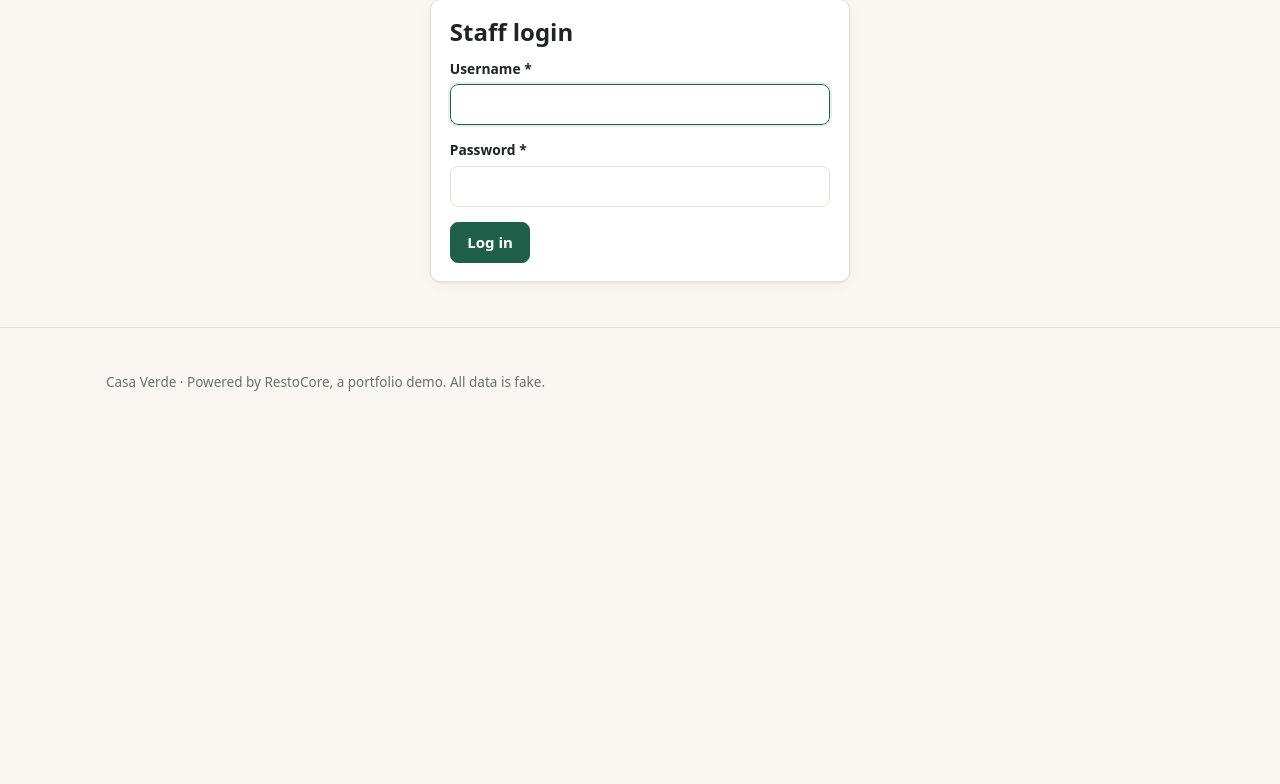
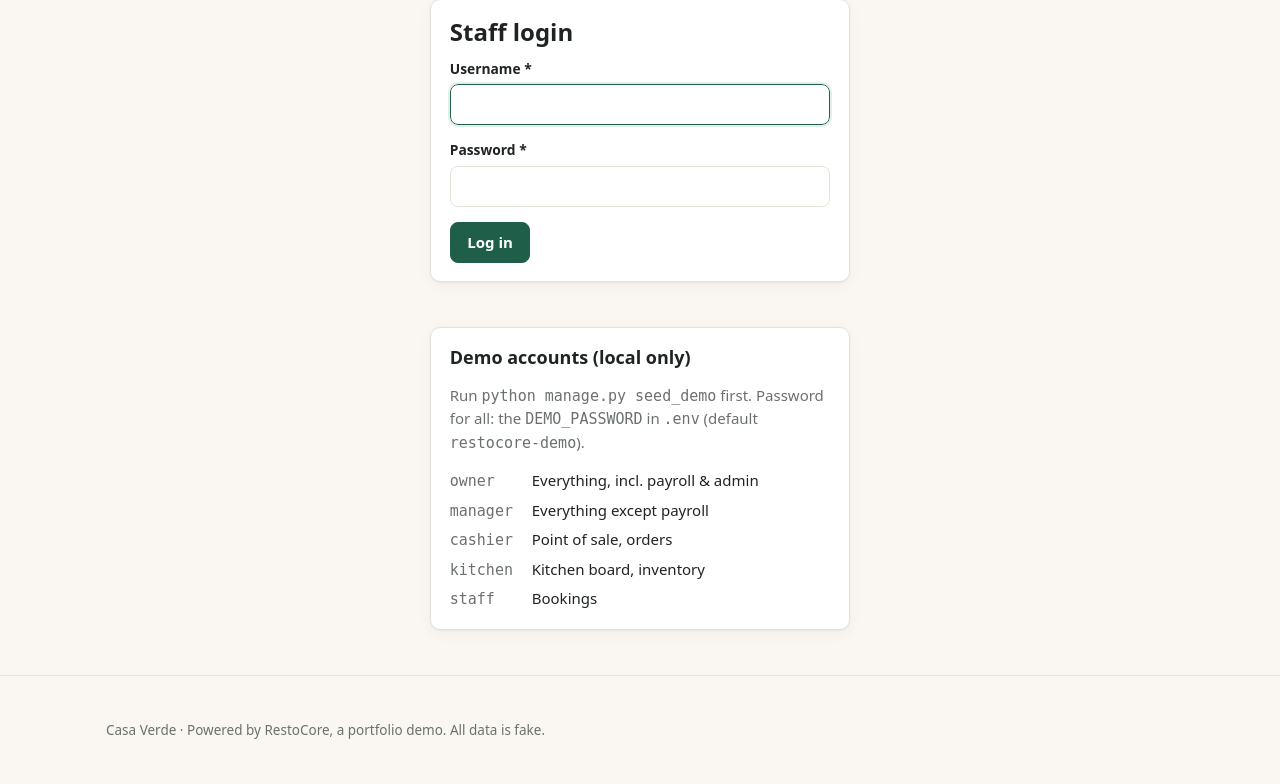
Before and after one commit to CUSTIX/RestoCore, a Django app: page /accounts/login/ in a window 1280 px wide. Shown: the part 106-890 px from the top of the page. Before the commit the page ends 497 px from the top, so only its background shows below. Run offline with Django 5.2, Linux system fonts and the light colour scheme.

Commit message:
Show demo logins on the login page in local DEBUG mode

```diff
--- a/accounts/templates/accounts/login.html
+++ b/accounts/templates/accounts/login.html
@@ -11,5 +11,18 @@
       <button type="submit" class="btn">Log in</button>
     </form>
   </div>
+  {% if show_demo_logins %}
+  <div class="card auth-card">
+    <h2>Demo accounts (local only)</h2>
+    <p class="muted">Run <code>python manage.py seed_demo</code> first. Password for all: the <code>DEMO_PASSWORD</code> in <code>.env</code> (default <code>restocore-demo</code>).</p>
+    <dl class="details">
+      <dt><code>owner</code></dt><dd>Everything, incl. payroll &amp; admin</dd>
+      <dt><code>manager</code></dt><dd>Everything except payroll</dd>
+      <dt><code>cashier</code></dt><dd>Point of sale, orders</dd>
+      <dt><code>kitchen</code></dt><dd>Kitchen board, inventory</dd>
+      <dt><code>staff</code></dt><dd>Bookings</dd>
+    </dl>
+  </div>
+  {% endif %}
 </div>
 {% endblock %}
--- a/core/context_processors.py
+++ b/core/context_processors.py
@@ -20,4 +20,6 @@ def restocore(request):
         "nav_items": nav,
         "current_roles": sorted(roles),
         "restaurant_name": settings.RESTAURANT_NAME,
+        # Local demo convenience only: never shown when DEBUG is off.
+        "show_demo_logins": settings.DEBUG,
     }
```
Also changed, not shown: accounts/tests/test_auth.py (+8 -0 lines).
